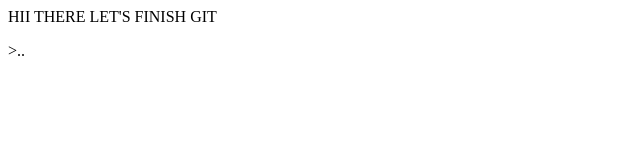
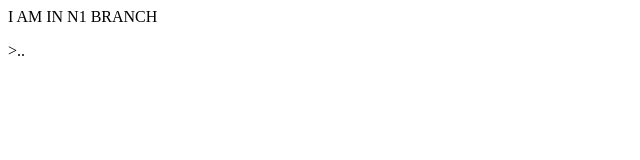
Before and after one commit to karangargg/ASKSankalp, a plain HTML site: page index.html in a window 1280 px wide. Shown: the whole page, without its empty margins (0-640 px from the left). Drawn offline with Linux system fonts and the light colour scheme.

Commit message:
NEW METHOD IN INDEX.HTML ADDED FOR N1 BRANCH

```diff
--- a/index.html
+++ b/index.html
@@ -1,5 +1,5 @@
 <html>
 <body>
-    <p>HII THERE LET'S FINISH GIT</p>
+    <p>I AM IN N1 BRANCH</p>
 </body>
 </html>>..
```
